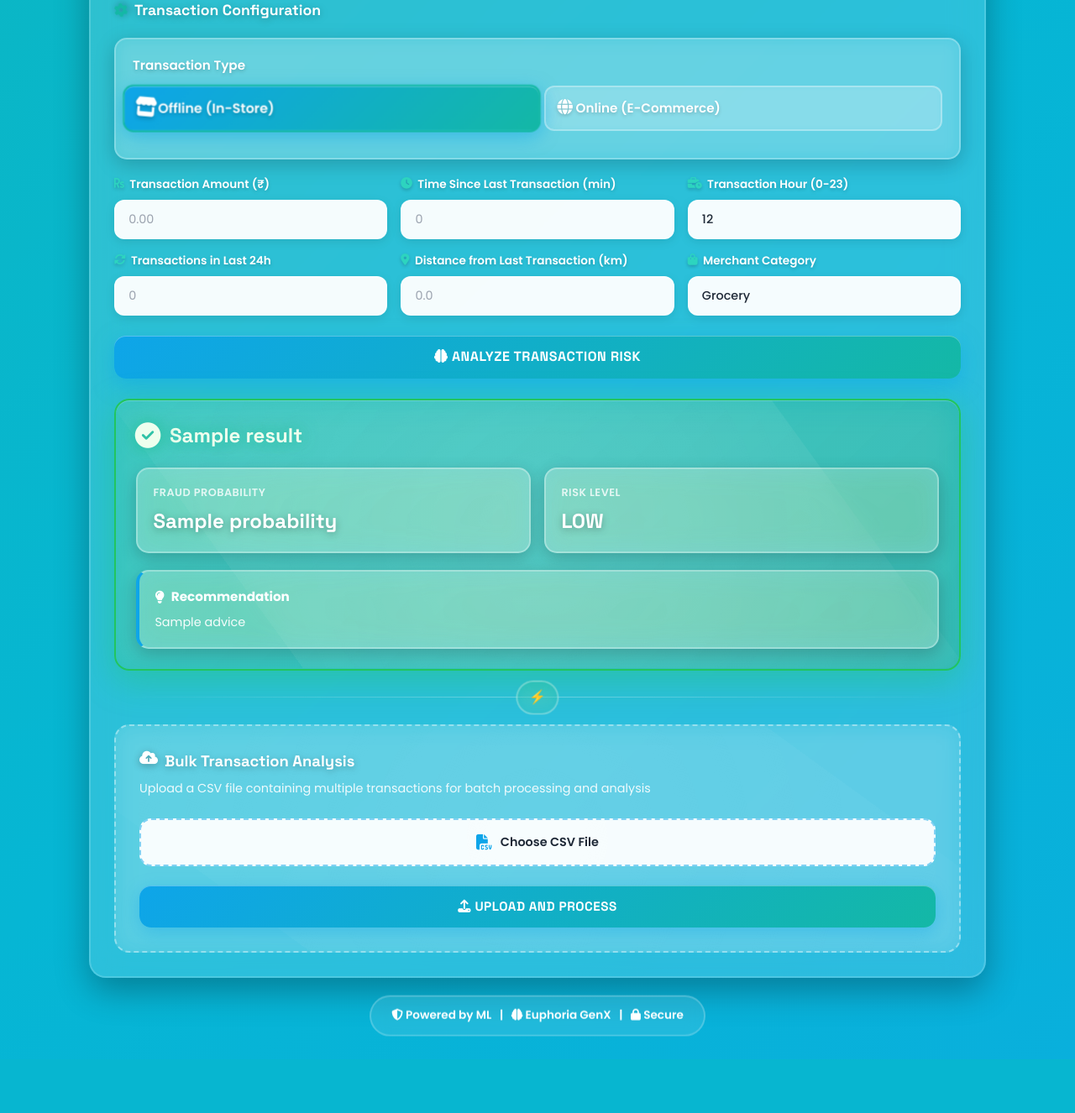
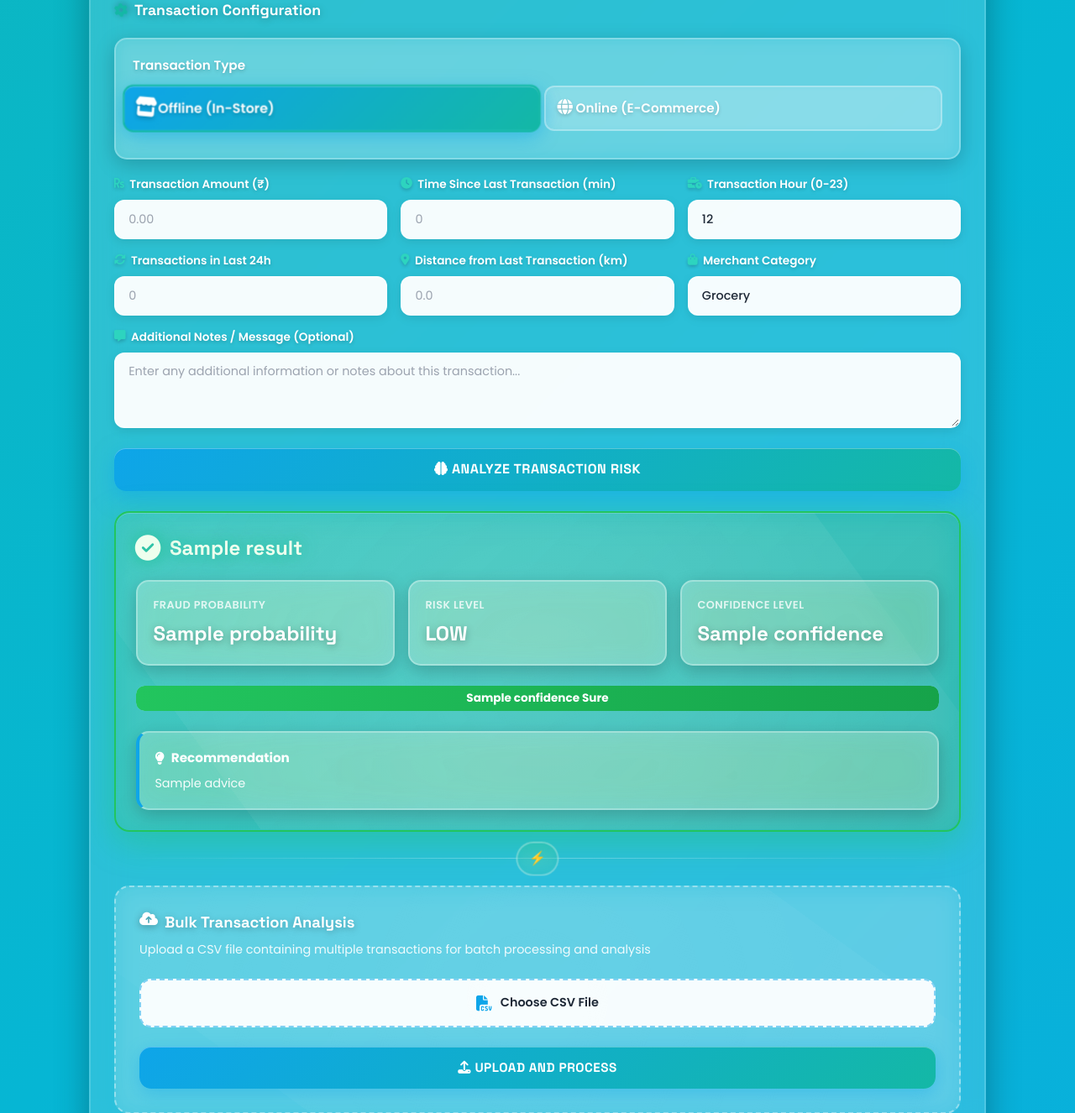
Before and after one commit to chiragnahata/Euphoria-GenX-Project-Credit-Card-Fraud-Detection, a Flask app: template templates/index.html in a window 1280 px wide. Shown: the part 237-1563 px from the top of the page at 84% size. Before the commit the page ends 1499 px from the top, so only its background shows below. Run offline with Flask 3, Linux system fonts and the light colour scheme; the template is opened without the code that fills it: most values are stand-ins (such as "Sample title", 1, 10 or a date in 2020); parts of the project's set-up code (start-up, migrations or seed data) failed here and were passed over; some libraries are stand-ins or nearby versions.

Commit message:
Enhance prediction output with confidence level and user message input; update UI for better risk visualization

```diff
--- a/app.py
+++ b/app.py
@@ -51,28 +51,46 @@ def predict_single():
     frequency = int(request.form.get('frequency',0))
     merchant = request.form.get('merchant','Others')
     hour_of_day = int(request.form.get('hour',12))
+    message = request.form.get('message', '')  # Get the message from form
+
     if trans_type == 'online':
         device_loc_risk = float(request.form.get('device_loc_risk',0.0))
         distance_km = 0.0
     else:
         device_loc_risk = 0.0
         distance_km = float(request.form.get('distance_km',0.0))
+
     user_input = {'amount': amount, 'time_minutes': time_min, 'frequency_24h': frequency,
                   'transaction_type': trans_type, 'distance_km': distance_km,
                   'device_loc_risk': device_loc_risk, 'merchant_type': merchant,
                   'hour_of_day': hour_of_day}
+
     df_demo = demo_mapper(user_input, demo_feature_stats)
     df_demo[['Time','Amount']] = scaler.transform(df_demo[['Time','Amount']])
     prob = float(model.predict_proba(df_demo[['Time'] + [f'V{i}' for i in range(1,29)] + ['Amount']])[0,1])
+
     label = "High Fraud Risk" if prob >= 0.6 else "Low Fraud Risk"
+
+    # Calculate confidence level (how sure the model is)
+    # Confidence is high when probability is close to 0 or 1, low when close to 0.5
+    confidence_score = abs(prob - 0.5) * 2  # Normalize to 0-1 scale
+    confidence_percentage = f"{confidence_score * 100:.1f}%"
+
     advice = ""
     if prob >= 0.85:
-        advice = "Block and contact bank."
+        advice = "⚠️ Critical Alert! Block this transaction immediately and contact the bank. High probability of fraudulent activity detected."
     elif prob >= 0.6:
-        advice = "Review and confirm."
+        advice = "⚠️ Warning! This transaction requires manual review and verification. Please confirm with the cardholder before processing."
     else:
-        advice = "Looks normal."
-    return render_template('index.html', result=label, probability=f"{prob*100:.2f}%", advice=advice, form_data=request.form)
+        advice = "✅ Transaction appears legitimate. Standard processing recommended, but continue monitoring for unusual patterns."
+
+    return render_template('index.html',
+                         result=label,
+                         probability=f"{prob*100:.2f}%",
+                         confidence=confidence_percentage,
+                         advice=advice,
+                         message=message,
+                         form_data=request.form)
 
 if __name__ == "__main__":
     app.run(debug=True, host='0.0.0.0')
--- a/templates/index.html
+++ b/templates/index.html
@@ -664,6 +664,15 @@
       font-size: 0.9rem;
     }
 
+    /* Confidence Bar Styles */
+    .high-risk-bar {
+      background: linear-gradient(90deg, #ef4444, #dc2626) !important;
+    }
+
+    .low-risk-bar {
+      background: linear-gradient(90deg, #22c55e, #16a34a) !important;
+    }
+
     .divider {
       height: 1px;
       background: linear-gradient(90deg, transparent, rgba(255, 255, 255, 0.3), transparent);
@@ -1096,6 +1105,14 @@
                 <option value="Others">Others</option>
               </select>
             </div>
+
+            <div class="col-12">
+              <label class="form-label">
+                <i class="fas fa-comment-alt input-icon"></i>
+                Additional Notes / Message (Optional)
+              </label>
+              <textarea class="form-control" name="message" rows="3" placeholder="Enter any additional information or notes about this transaction..." style="resize: vertical;"></textarea>
+            </div>
           </div>
 
           <!-- Submit Button -->
@@ -1125,7 +1142,30 @@
               <div class="result-stat-label">Risk Level</div>
               <div class="result-stat-value">{{ 'HIGH' if 'High' in result else 'LOW' }}</div>
             </div>
+            <div class="result-stat">
+              <div class="result-stat-label">Confidence Level</div>
+              <div class="result-stat-value">{{ confidence }}</div>
+            </div>
           </div>
+
+          <!-- Confidence Meter Visual -->
+          <div style="margin: 1.5rem 0;">
+            <div style="background: rgba(255, 255, 255, 0.2); border-radius: 10px; height: 30px; overflow: hidden; position: relative;">
+              <div class="{{ 'high-risk-bar' if 'High' in result else 'low-risk-bar' }}" style="height: 100%; width: {{ confidence }}; border-radius: 10px; display: flex; align-items: center; justify-content: center; color: white; font-weight: bold; font-size: 0.85rem; transition: width 1s ease-out;">
+                {{ confidence }} Sure
+              </div>
+            </div>
+          </div>
+
+          {% if message %}
+          <div class="result-advice" style="border-left-color: #6366f1;">
+            <strong>
+              <i class="fas fa-comment-dots"></i>
+              Your Message
+            </strong>
+            <div>{{ message }}</div>
+          </div>
+          {% endif %}
 
           <div class="result-advice">
             <strong>
```
